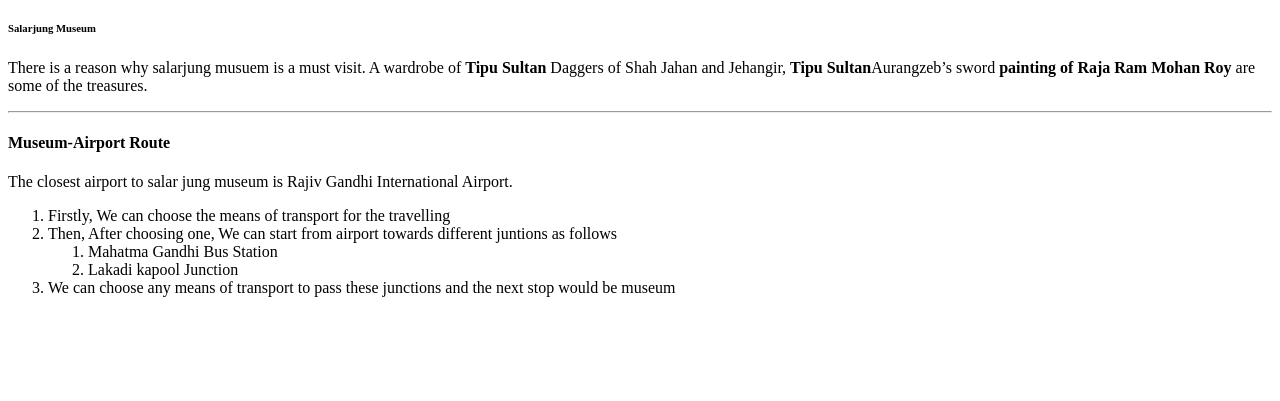
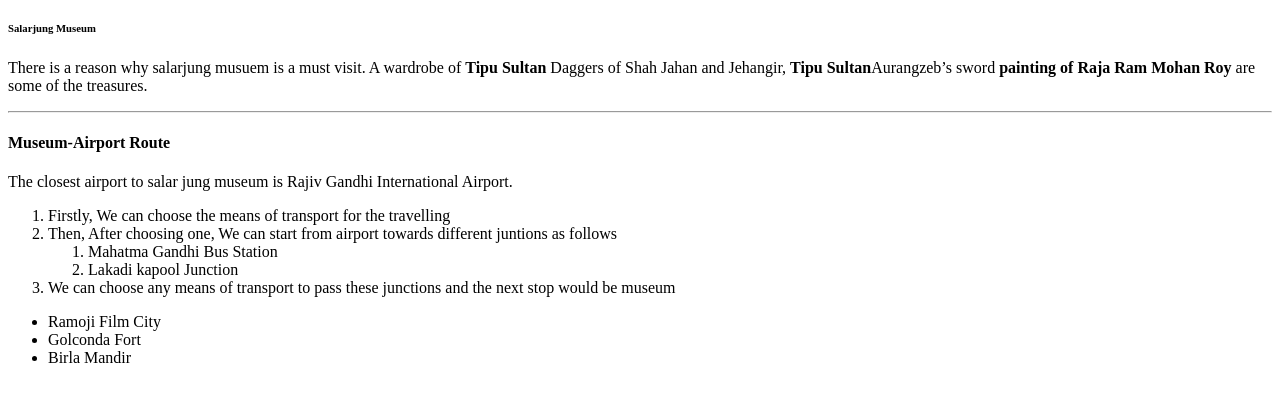
Before and after one commit to 44-563-Web-Apps-F22/44563-webapps-assignment-3-Bindusree-Penamalli, a plain HTML site: page index.html in a window 1280 px wide. Shown: the part 127-528 px from the top of the page. Drawn offline with Linux system fonts and the light colour scheme.

Commit message:
Update index.html

```diff
--- a/index.html
+++ b/index.html
@@ -29,3 +29,8 @@ All the fans across world calls him demi god.
     </ol>
     <li>We can choose any means of transport to pass these junctions and the next stop would be museum</li>
   </ol>
+  <ul>
+    <li> Ramoji Film City </li>
+    <li> Golconda Fort </li>
+    <li> Birla Mandir </li>
+  </ul>
```
